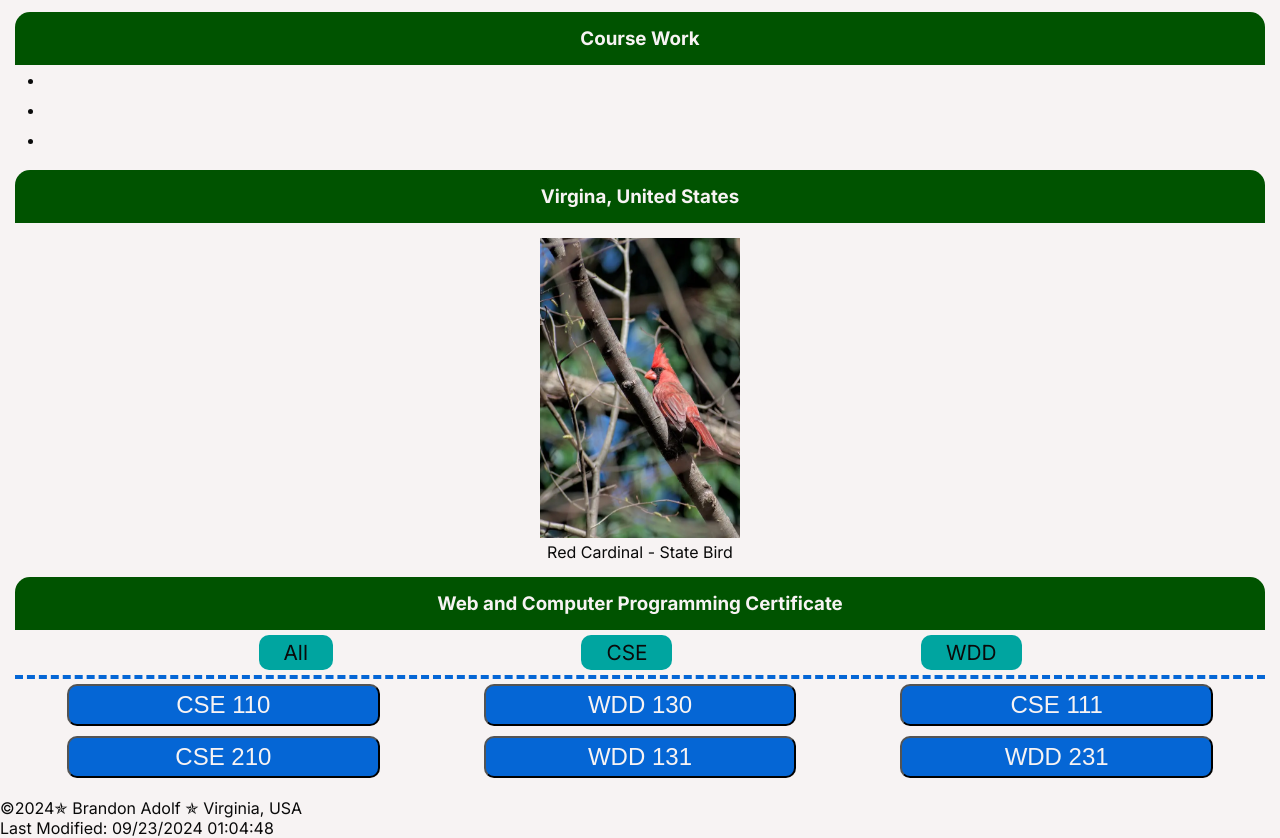
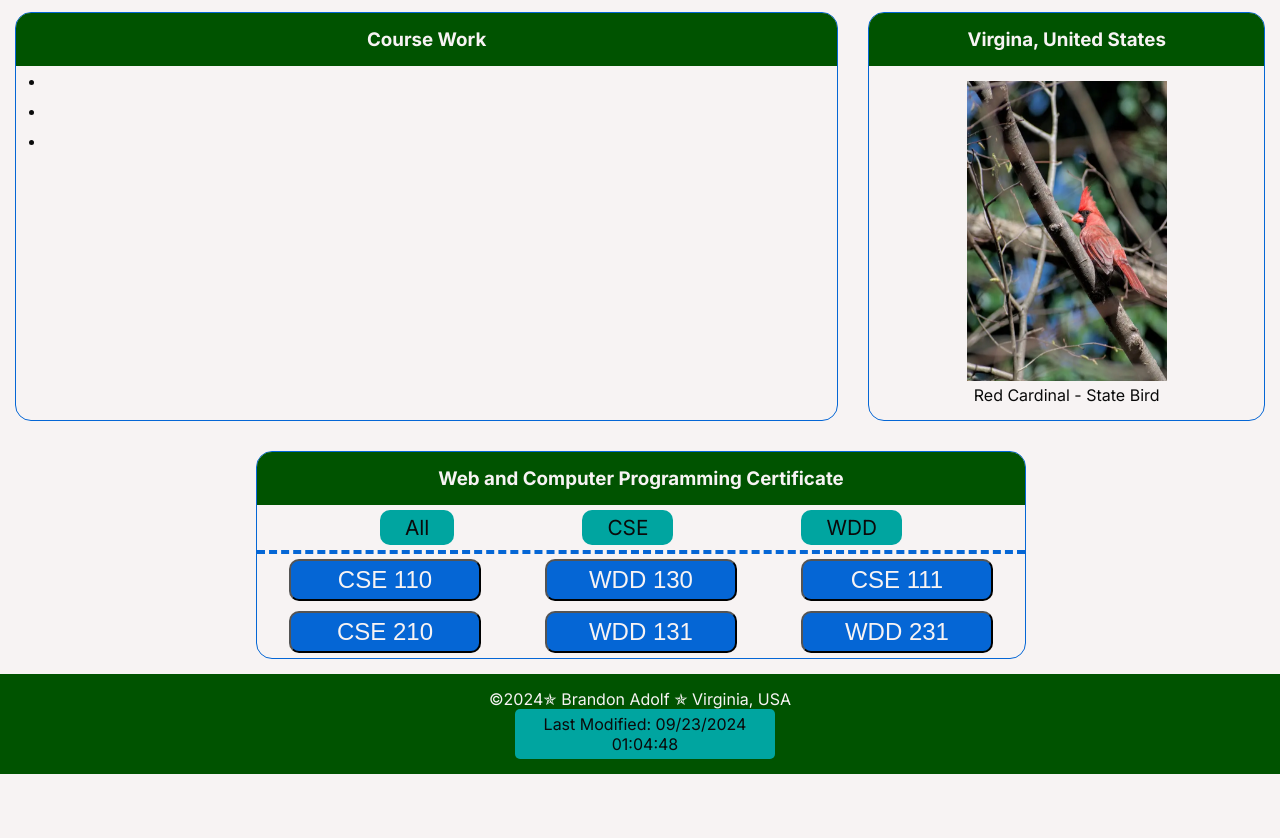
Before and after one commit to bcadolf/wdd231, a plain HTML site: page index.html in a window 1280 px wide. Shown: the part 139-977 px from the top of the page. After the commit the page ends 913 px from the top, so only its background shows below. Drawn offline with Linux system fonts and the light colour scheme.

Commit message:
fixed footer and large screen formating

```diff
--- a/styles/main.css
+++ b/styles/main.css
@@ -164,6 +164,22 @@ figure img {
     background-color: var(--primary-color);
 }
 
+footer {
+    background-color: var(--primary-color);
+    color: var(--background);
+    text-align: center;
+    padding: 15px;
+}
+
+#lastModified {
+    background-color: var(--accent-color);
+    color: var(--text);
+    width: 20%;
+    margin-left: 40%;
+    padding: 5px;
+    border-radius: 5px;
+}
+
 @media screen and (min-width: 600px) {
 
     #hamMenu {
@@ -194,4 +210,20 @@ figure img {
     #courses button {
         width: 25%;
     }
+
+    main {
+        display: grid;
+        grid-template-columns: 2fr 1fr;
+    }
+
+    section {
+        border: 1px solid var(--secondary-color);
+        border-radius: 16px;
+    }
+
+    #base {
+        grid-column: 1/ span 2;
+        width: 60%;
+        margin-left: 20%;
+    }
 }
```
